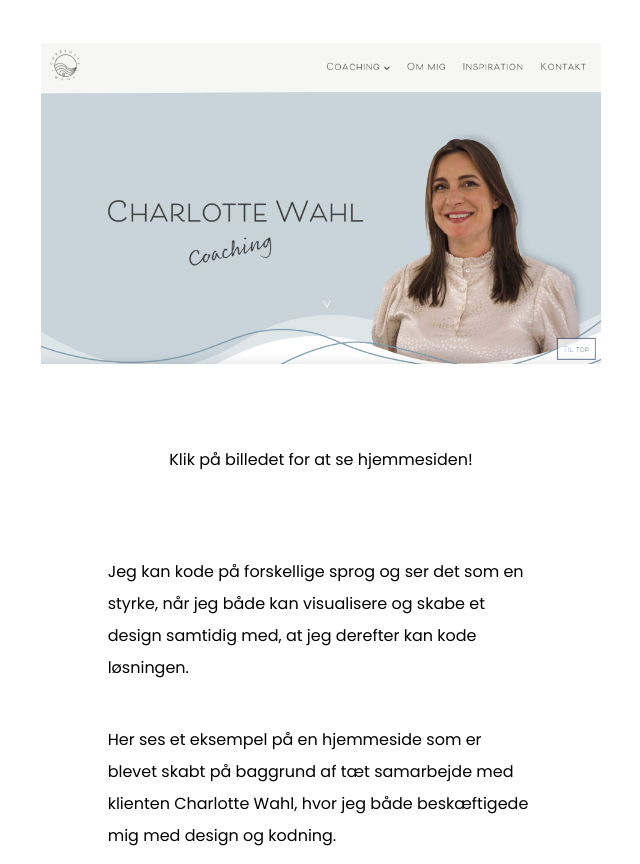
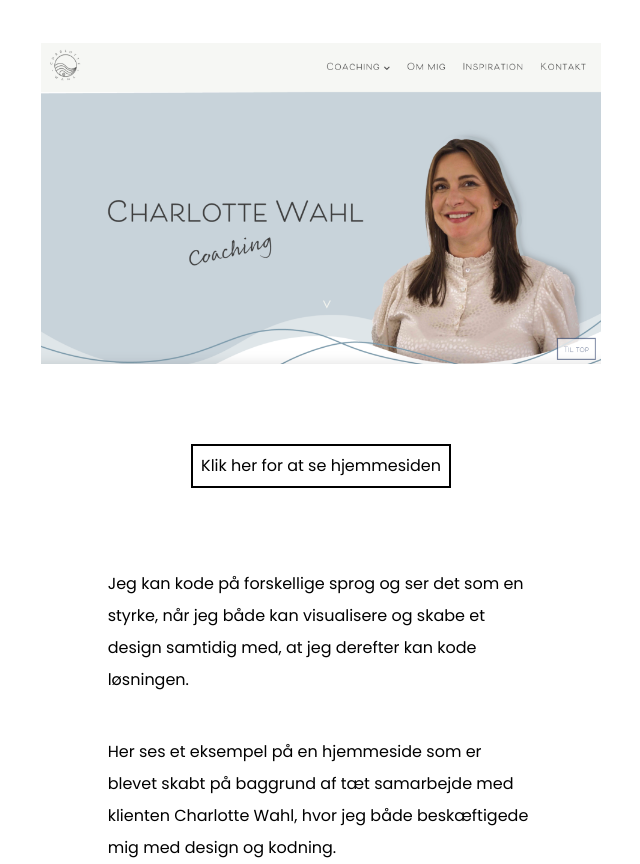
Before and after one commit to nina152b/portfolio, a website built with Vite: page src/erfaring.html in a window 1280 px wide. Shown: the part 5880-6744 px from the top of the page, without its empty margins (319-959 px from the left). Built offline with nearby package versions, Linux system fonts and the light colour scheme.

Commit message:
kodning næsten færdig

```diff
--- a/src/erfaring.html
+++ b/src/erfaring.html
@@ -250,7 +250,11 @@
       </div>
     </section>
     <div class="flex justify-center pt-10 pb-10">
-      <p>Klik på billedet for at se hjemmesiden!</p>
+      <a
+        class="border-2 border-black p-2"
+        href="http://lilleninse.dk/kea2/eksamen/cwc/"
+        >Klik her for at se hjemmesiden</a
+      >
     </div>
     <section>
       <div class="flex justify-center pt-10">
```
